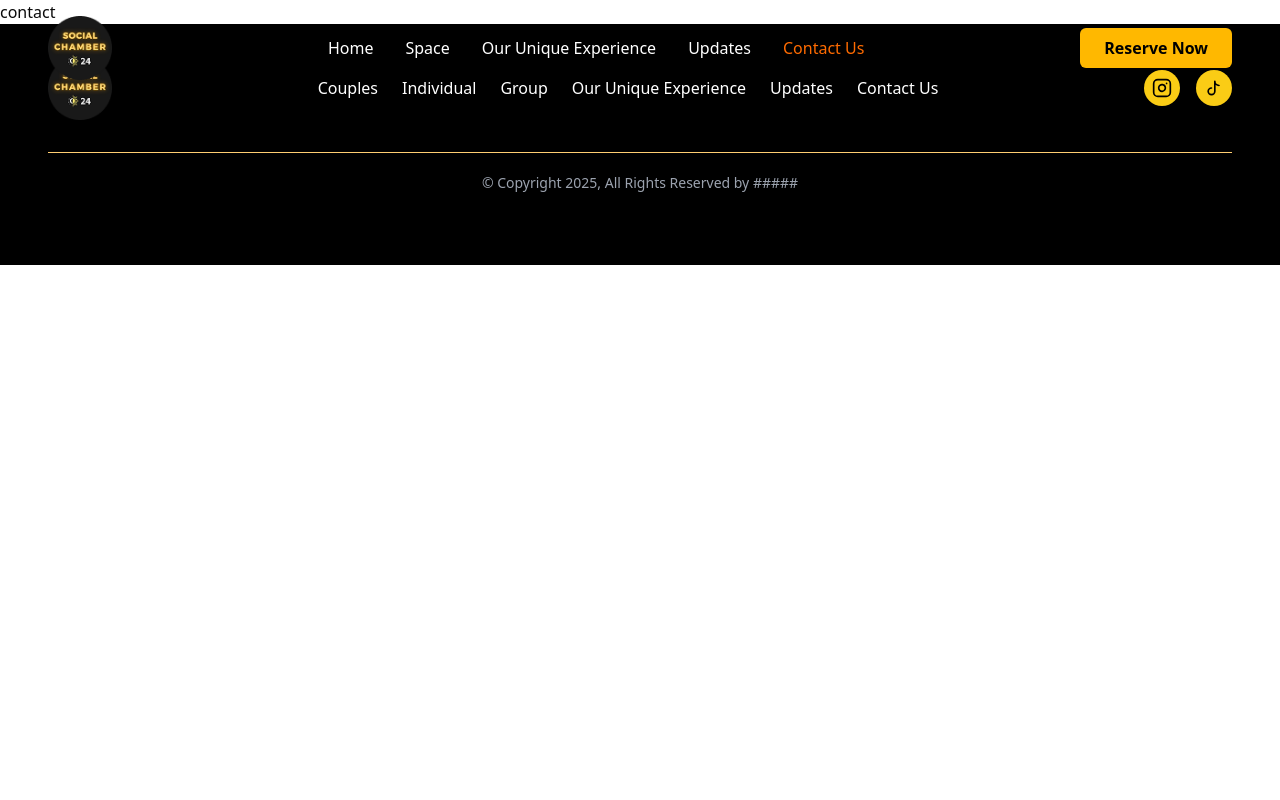
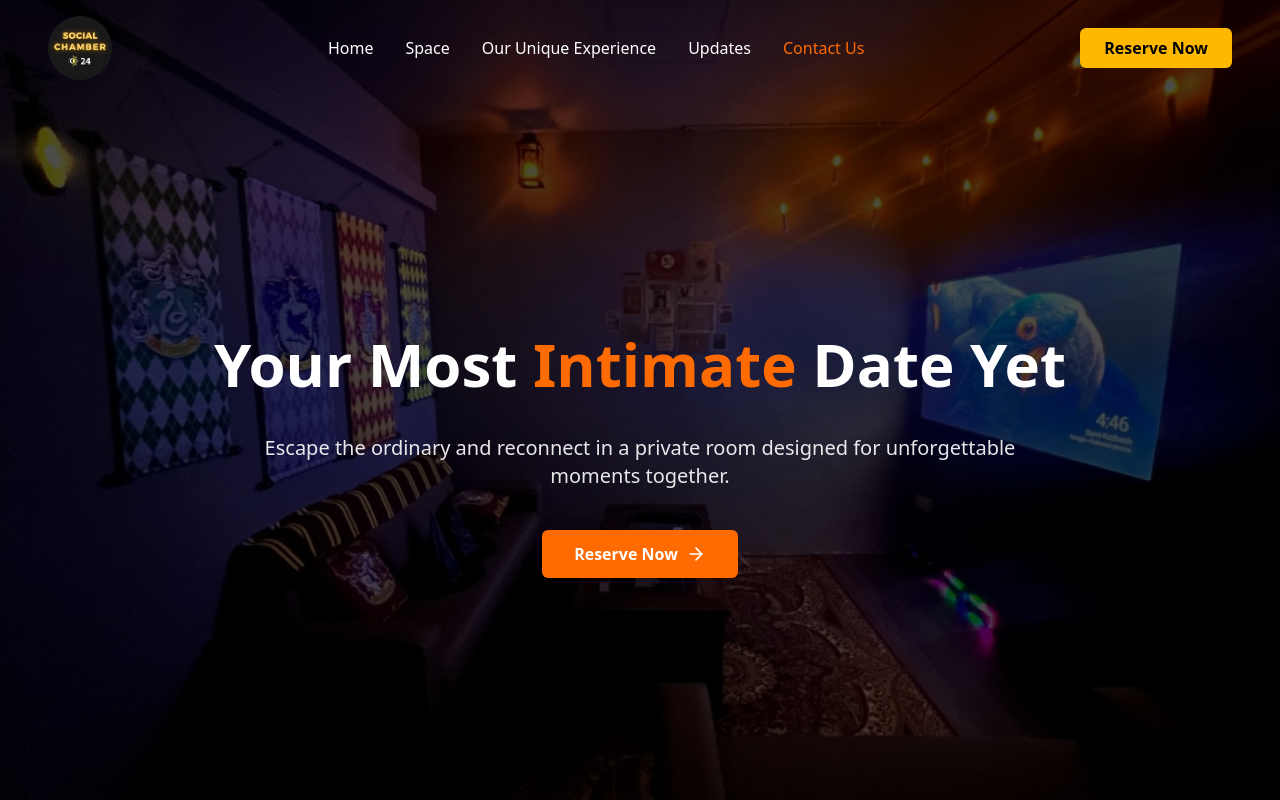
Before and after one commit to fsdteam8/boss65-frontend, a Next.js app: page /contact in a window 1280 px wide. Shown: the top 800 px of the page. Built offline with nearby package versions, Linux system fonts and the light colour scheme.

Commit message:
fix  title

```diff
--- a/src/app/contact/page.tsx
+++ b/src/app/contact/page.tsx
@@ -1,9 +1,11 @@
+import HeroSection from '@/components/Hero'
+import { Contact } from '@/components/hero-title'
 import React from 'react'
 
 const page = () => {
   return (
     <div>
-      <h1>contact</h1>
+      <HeroSection heading={<Contact/>}/>
     </div>
   )
 }
--- a/src/components/hero-title.tsx
+++ b/src/components/hero-title.tsx
@@ -36,12 +36,11 @@ Celebrate your connection in an intimate, cozy space designed for unforgettable
 
   }
 
-
   export const Experience  = () => {
     return (
     <>
     <h1 className="text-4xl md:text-5xl lg:text-6xl font-bold text-white leading-tight mb-4">
-    Why Choose The Social
+    Why Choose The
           <span className=" text-[#ff6b00]"> Social</span> <br /> Chamber?
         </h1>
 
@@ -66,3 +65,19 @@ Explore fresh updates, behind-the-scenes stories, and tips to make the most of y
     </>
       )
   }
+
+  export const Contact  = () => {
+    return (
+   <>
+      <h1 className="text-4xl md:text-5xl lg:text-6xl font-bold text-white leading-tight mb-4">
+      Your Most <span className=" text-[#ff6b00] inline-block">Intimate</span>  Date Yet
+
+          </h1>
+
+<p className="text-white text-lg md:text-xl max-w-3xl mx-auto my-10 opacity-90">
+Escape the ordinary and reconnect in a private room designed for unforgettable moments together.
+</p>
+   </>
+    )
+
+  }
```
